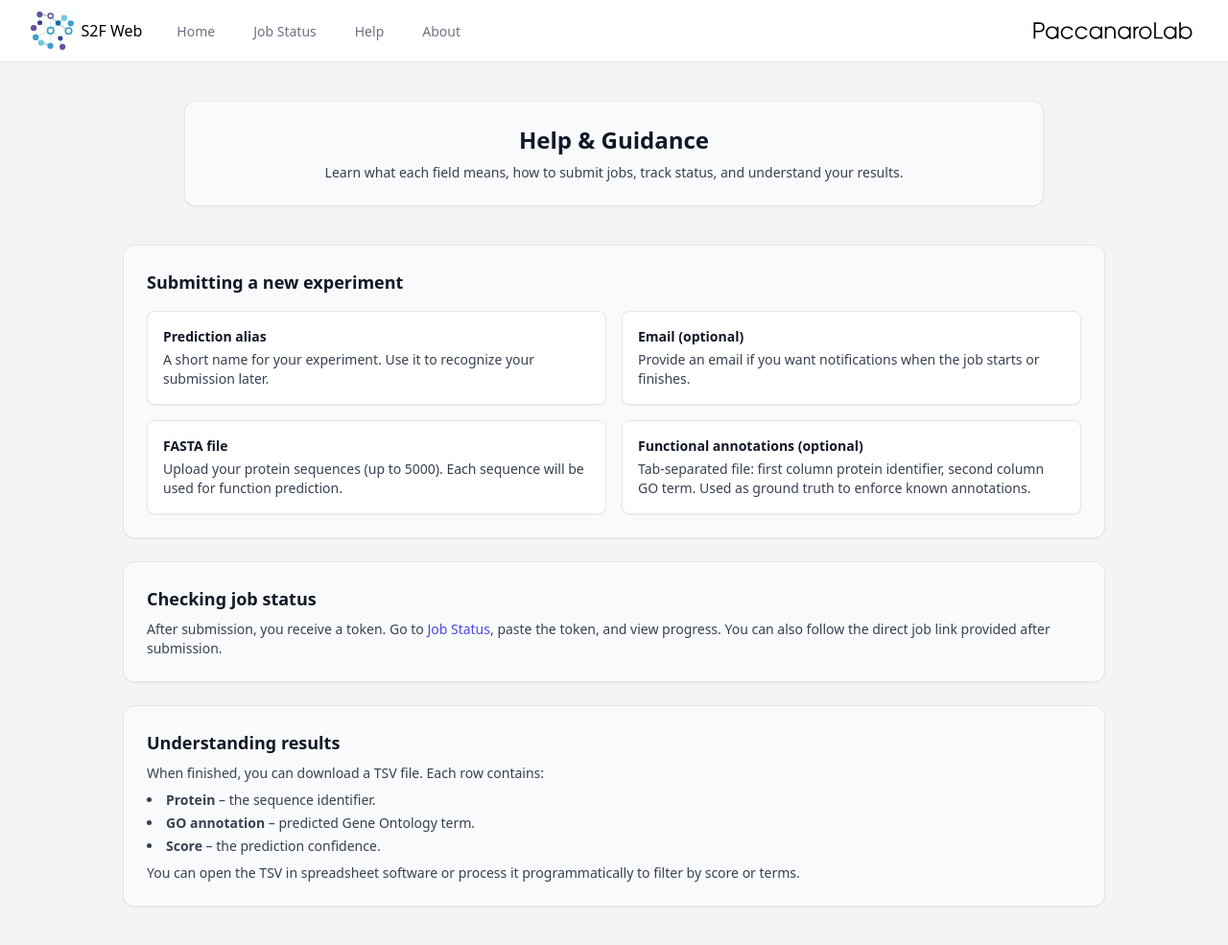
After one commit to paccanarolab/s2f-web, a Python web app: template frontend/base/jinja2/base/help.html in a window 1280 px wide. The commit adds this page. Shown: the whole page at 96% size. Run offline with Jinja, Linux system fonts and the light colour scheme; the template is opened without the code that fills it, so the values that code supplies are empty; style sheets or scripts are compiled from the project's sources.

Commit message:
I've added a help page

```diff
--- a/frontend/base/jinja2/base/components/nav-links.html
+++ b/frontend/base/jinja2/base/components/nav-links.html
@@ -19,6 +19,16 @@
 >
     Job Status
 </a>
+<a href="{{ url('help') }}" aria-current="page"
+    {% if active == 'help' %}
+        class="border-indigo-500 text-gray-900 inline-flex items-center border-b-2 px-1 pt-1 text-sm font-medium"
+        aria-current="page"
+    {% else %}
+        class="border-transparent text-gray-500 hover:border-gray-300 hover:text-gray-700 inline-flex items-center border-b-2 px-1 pt-1 text-sm font-medium"
+    {% endif %}
+>
+    Help
+</a>
 <a href="{{ url('about') }}" aria-current="page"
     {% if active == 'about' %}
         class="border-indigo-500 text-gray-900 inline-flex items-center border-b-2 px-1 pt-1 text-sm font-medium"
--- /dev/null
+++ b/frontend/base/jinja2/base/help.html
@@ -0,0 +1,68 @@
+{% import 'base/components/nav-links.html' as nav %}
+{% extends 'base.html' %}
+
+{% block nav %}
+    {{ nav.nav_links(active) }}
+{% endblock %}
+
+{% block nav_mobile %}
+    {{ nav.nav_links(active) }}
+{% endblock %}
+
+{% block header %}
+<div class="rounded-xl border border-gray-200 bg-gray-50 p-6 shadow-sm text-center max-w-4xl mx-auto">
+    <h1 class="text-2xl font-bold text-gray-900">Help &amp; Guidance</h1>
+    <p class="mt-2 text-sm text-gray-700">
+        Learn what each field means, how to submit jobs, track status, and understand your results.
+    </p>
+</div>
+{% endblock %}
+
+{% block content %}
+<div class="mt-10 space-y-6 max-w-5xl mx-auto">
+    <section class="rounded-xl border border-gray-200 bg-gray-50 p-6 shadow-sm">
+        <h2 class="text-lg font-semibold text-gray-900">Submitting a new experiment</h2>
+        <div class="mt-4 grid grid-cols-1 gap-4 md:grid-cols-2">
+            <div class="rounded-lg border border-gray-200 bg-white p-4 shadow-sm">
+                <h3 class="text-sm font-semibold text-gray-900">Prediction alias</h3>
+                <p class="mt-1 text-sm text-gray-700">A short name for your experiment. Use it to recognize your submission later.</p>
+            </div>
+            <div class="rounded-lg border border-gray-200 bg-white p-4 shadow-sm">
+                <h3 class="text-sm font-semibold text-gray-900">Email (optional)</h3>
+                <p class="mt-1 text-sm text-gray-700">Provide an email if you want notifications when the job starts or finishes.</p>
+            </div>
+            <div class="rounded-lg border border-gray-200 bg-white p-4 shadow-sm">
+                <h3 class="text-sm font-semibold text-gray-900">FASTA file</h3>
+                <p class="mt-1 text-sm text-gray-700">Upload your protein sequences (up to 5000). Each sequence will be used for function prediction.</p>
+            </div>
+            <div class="rounded-lg border border-gray-200 bg-white p-4 shadow-sm">
+                <h3 class="text-sm font-semibold text-gray-900">Functional annotations (optional)</h3>
+                <p class="mt-1 text-sm text-gray-700">Tab-separated file: first column protein identifier, second column GO term. Used as ground truth to enforce known annotations.</p>
+            </div>
+        </div>
+    </section>
+
+    <section class="rounded-xl border border-gray-200 bg-gray-50 p-6 shadow-sm">
+        <h2 class="text-lg font-semibold text-gray-900">Checking job status</h2>
+        <p class="mt-2 text-sm text-gray-700">
+            After submission, you receive a token. Go to <a class="text-indigo-600 hover:text-indigo-500" href="{{ url('search') }}">Job Status</a>,
+            paste the token, and view progress. You can also follow the direct job link provided after submission.
+        </p>
+    </section>
+
+    <section class="rounded-xl border border-gray-200 bg-gray-50 p-6 shadow-sm">
+        <h2 class="text-lg font-semibold text-gray-900">Understanding results</h2>
+        <p class="mt-2 text-sm text-gray-700">
+            When finished, you can download a TSV file. Each row contains:
+        </p>
+        <ul class="mt-2 space-y-1 text-sm text-gray-700 list-disc list-inside">
+            <li><span class="font-semibold">Protein</span> – the sequence identifier.</li>
+            <li><span class="font-semibold">GO annotation</span> – predicted Gene Ontology term.</li>
+            <li><span class="font-semibold">Score</span> – the prediction confidence.</li>
+        </ul>
+        <p class="mt-2 text-sm text-gray-700">
+            You can open the TSV in spreadsheet software or process it programmatically to filter by score or terms.
+        </p>
+    </section>
+</div>
+{% endblock %}
--- a/frontend/base/urls.py
+++ b/frontend/base/urls.py
@@ -6,6 +6,7 @@ urlpatterns = [
     path("", views.home, name="home"),
     path("results", views.results, name="results"),
     path("about", views.about, name="about"),
+    path("help", views.help, name="help"),
     path("job/<token>", views.job, name="job"),
     path("search", views.job_search, name="search"),
     path("new-experiment", views.add_job, name="new-experiment"),
--- a/frontend/base/views.py
+++ b/frontend/base/views.py
@@ -245,3 +245,8 @@ def results(request):
 def about(request):
     context = {"active": "about"}
     return render(request, "base/about.html", context)
+
+
+def help(request):
+    context = {"active": "help"}
+    return render(request, "base/help.html", context)
```
